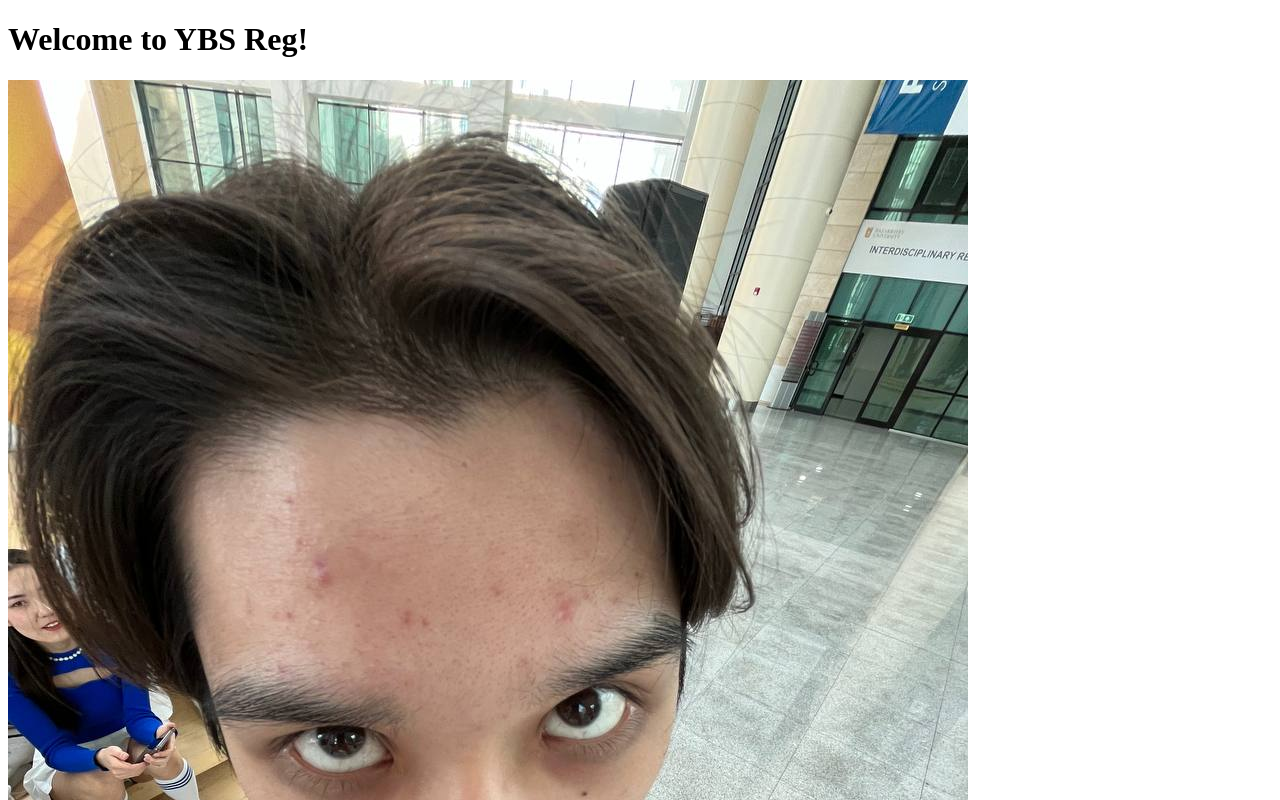
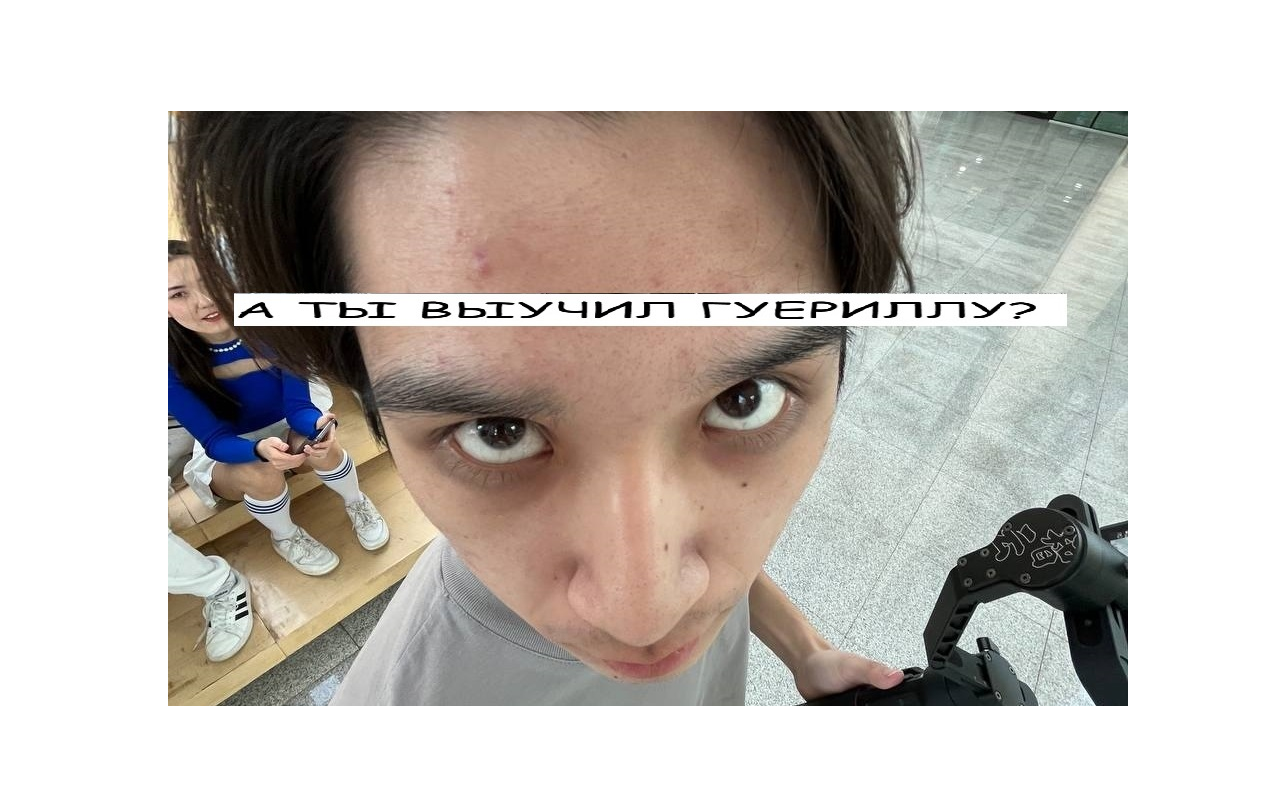
Before and after one commit to alisherizmukhan/ybs-reg, a React (Create React App) app: page / in a window 1280 px wide. Shown: the top 800 px of the page. Built offline with nearby package versions, Linux system fonts and the light colour scheme; the HTML template or start-up script is replaced by a standard one.

Commit message:
ybs baby v1.1

```diff
--- a/public/index.html
+++ b/public/index.html
@@ -3,7 +3,7 @@
   <head>
     <meta charset="UTF-8" />
     <meta name="viewport" content="width=device-width, initial-scale=1.0" />
-    <title>YBS Reg</title>
+    <title>YBS</title>
   </head>
   <body>
     <div id="root"></div>
--- a/src/App.js
+++ b/src/App.js
@@ -3,9 +3,28 @@ import myImage from './sample.jpg';
 
 function App() {
   return (
-    <div>
-      <h1>Welcome to YBS Reg!</h1>
-      <img src={myImage} />
+    <div
+      style={{
+        height: '100vh', // Full viewport height
+        width: '100vw',  // Full viewport width
+        margin: '0',
+        padding: '0',
+        overflow: 'hidden', // Prevent scrolling
+        display: 'flex', // Center the image
+        justifyContent: 'center',
+        alignItems: 'center',
+        backgroundColor: '#fff', // Optional: Background color if the image doesn't fill
+      }}
+    >
+      <img
+        src={myImage}
+        alt="Full Screen"
+        style={{
+          maxHeight: '100%', // Scale image to fit within the viewport height
+          maxWidth: '100%',  // Scale image to fit within the viewport width
+          aspectRatio: '960 / 595', // Maintain the aspect ratio
+        }}
+      />
     </div>
   );
 }
```
Also changed, not shown: src/sample.jpg, 1 other file (tests, documents, lock files or other folders).
